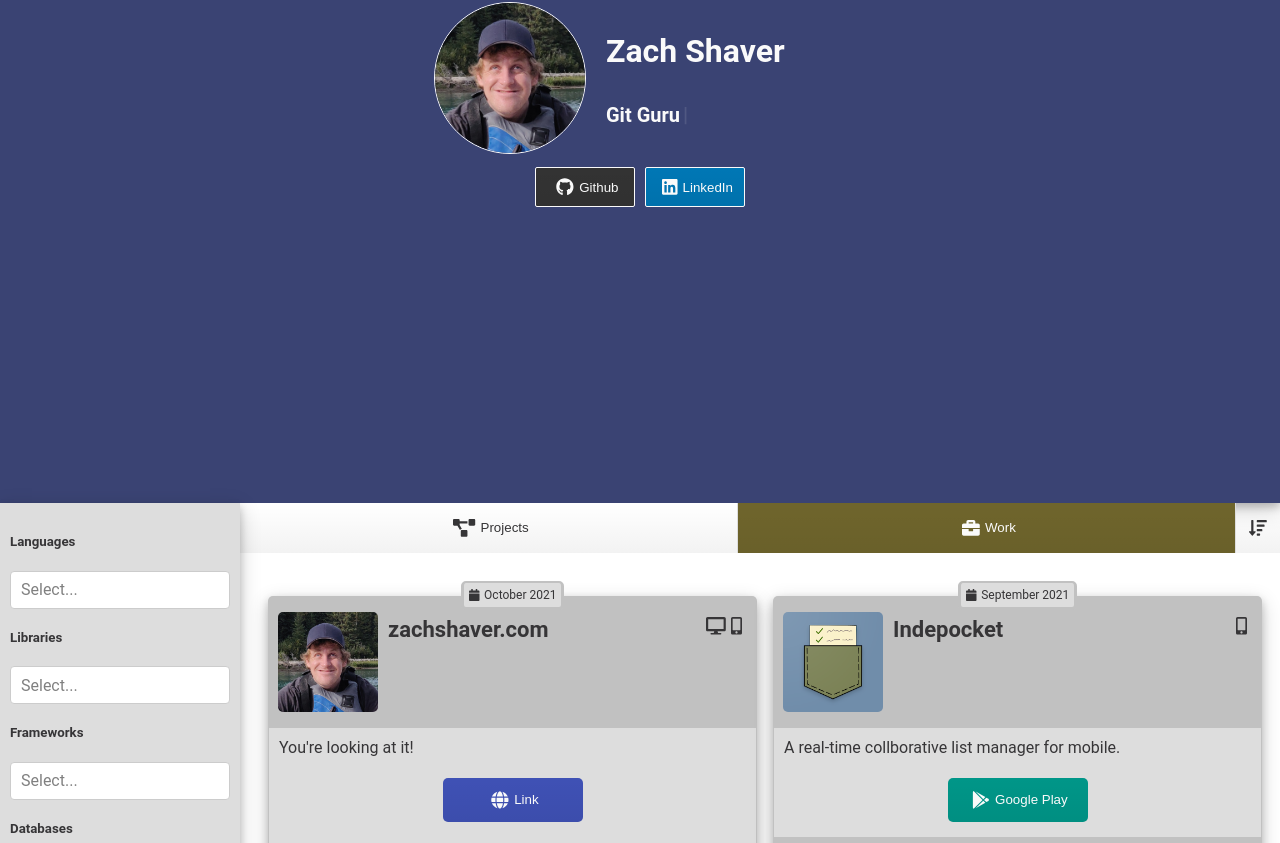
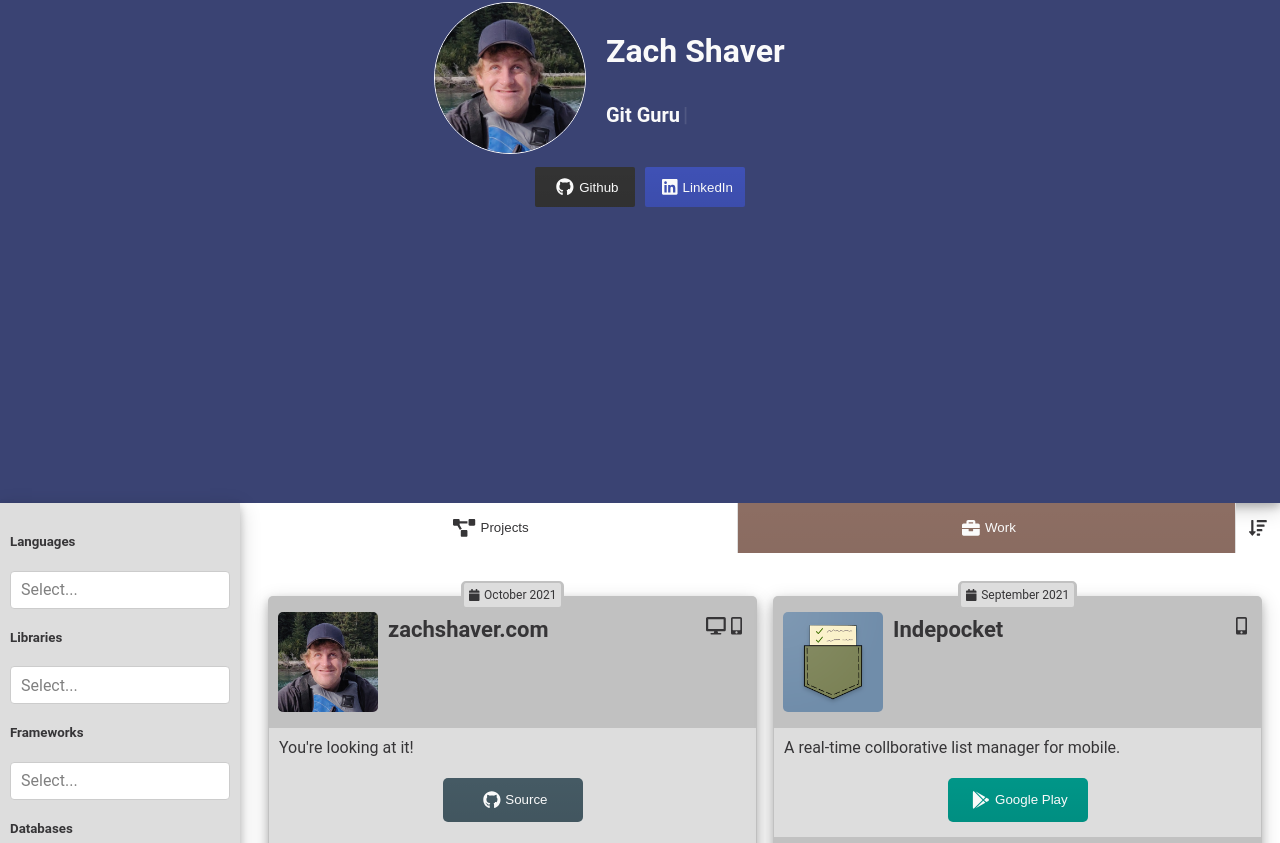
Before and after one commit to ShavaShav/web, a React (Create React App) app: page / in a window 1280 px wide. Shown: the part 297-1140 px from the top of the page. Built offline with nearby package versions, Linux system fonts and the light colour scheme.

Commit message:
Update header

```diff
--- a/src/components/Header.tsx
+++ b/src/components/Header.tsx
@@ -15,7 +15,6 @@ interface HeaderProps {
 }
 
 const Container = styled.div<HeaderProps>`
-  transition: background-color 0.50s linear;
   position: sticky;
   top: 0;
   padding: 0px 10px;
@@ -24,7 +23,7 @@ const Container = styled.div<HeaderProps>`
   flex-direction: row;
   z-index: 2;
   box-shadow: ${({isAtTop}) => isAtTop ? '0 4px 8px 0 rgba(0, 0, 0, 0.2), 0 6px 20px 0 rgba(0, 0, 0, 0.19)' : 0};
-  transition: all 0.50s linear;
+  transition: background-color 0.50s linear;
 `
 
 const Hider = styled.div<HeaderProps>`
--- a/src/components/Profile.tsx
+++ b/src/components/Profile.tsx
@@ -90,7 +90,8 @@ const LinkButton = styled(Button)`
   height: 40px;
   width: 100px;
   margin: 5px;
-  border-color: ${({theme}) => theme.profileTint};
+  border: 0;
+  /* border-color: ${({theme}) => theme.profileTint}; */
   transition: all 0.50s linear;
 `
 
@@ -135,7 +136,7 @@ const Profile = (props: ProfileProps) => {
           </ProfileSection>
           <Row>
             <LinkButton icon={faGithub} color={'#333'} url='https://www.github.com/ShavaShav' title="Github"/>
-            <LinkButton icon={faLinkedin} color={'#0077b5'} url='https://ca.linkedin.com/in/zach-shaver' title="LinkedIn"/>
+            <LinkButton icon={faLinkedin} color={'#3F51B5'} url='https://ca.linkedin.com/in/zach-shaver' title="LinkedIn"/>
           </Row>
         </ProfileWrapper>
       </Container>
--- a/src/components/Records.tsx
+++ b/src/components/Records.tsx
@@ -45,6 +45,7 @@ const ToggleButtons = styled.div`
 `
 
 const ToggleButton = styled(Button)<ToggleButtonProps>`
+  background: ${({theme, isActive}) => isActive ? 'none' : 'linear-gradient(transparent,rgba(0, 0, 0, 0.2)) top/100% 800%'};
   background-color: ${({theme, isActive}) => isActive ? theme.body : theme.button};
   color: ${({theme, isActive}) => isActive ? theme.text : theme.buttonTint};
   transition: all 0.5s linear;
@@ -55,6 +56,7 @@ const ToggleButton = styled(Button)<ToggleButtonProps>`
 `
 
 const SortButton = styled(Button)`
+  background: none;
   background-color: transparent;
   color: ${({theme}) => theme.text};
   border-radius: 0;
@@ -108,8 +110,8 @@ const Records = (props: any) => {
       <Main>
         <RecordHeader>
           <ToggleButtons>
-            <ToggleButton isActive={!isShowingWork} onClick={() => {console.log('projects'); setIsShowingWork(false)}} title="Projects" icon={faProjectDiagram}/>
-            <ToggleButton isActive={isShowingWork} onClick={() => {console.log('work'); setIsShowingWork(true)}} title="Work" icon={faBriefcase}/>
+            <ToggleButton isActive={!isShowingWork} onClick={() => setIsShowingWork(false)} title="Projects" icon={faProjectDiagram}/>
+            <ToggleButton isActive={isShowingWork} onClick={() => setIsShowingWork(true)} title="Work" icon={faBriefcase}/>
           </ToggleButtons>
           <SortButton icon={isAscending ? faSortAmountUp : faSortAmountDown} onClick={() => {console.log('sort'); setIsAscending(!isAscending)}}/>
         </RecordHeader>
--- a/src/data.ts
+++ b/src/data.ts
@@ -162,8 +162,8 @@ export const ProjectRecords: Record[] = [
     isMobile: true,
     links: [
       {
-        type: 'website',
-        url: 'https://www.zachshaver.com/'
+        type: 'source_code',
+        url: 'https://github.com/ShavaShav/web'
       }
     ],
   },
--- a/src/globalStyles.ts
+++ b/src/globalStyles.ts
@@ -15,7 +15,7 @@ export default createGlobalStyle<{theme: Theme}>`
     background: ${({ theme }) => theme.body};
     color: ${({ theme }) => theme.text};
     font-family: Roboto, Tahoma, Helvetica, Arial, sans-serif;
-    transition: all 0.50s linear;
+    transition: background 0.50s linear, color 0.50s linear;
   }
   button {
     border: ${({theme}) => `1px solid ${theme.buttonBorder}`};
@@ -24,7 +24,7 @@ export default createGlobalStyle<{theme: Theme}>`
     color: ${({theme}) => theme.buttonTint};
     border-radius: 2px;
     padding: 5px;
-    transition: all 0.50s linear;
+    transition: all 0.50s linear, background 0.1s linear;
     pointer-events: auto;
   }
   button:hover, button:active {
--- a/src/themes.ts
+++ b/src/themes.ts
@@ -3,8 +3,9 @@ const Colors = {
   secondaryBackgroundDark: '#212022',
   backgroundLight: '#FFF',
   secondaryBackgroundLight: '#DDD',
-  action: '#6F652C',
-  primaryDark: '#28315e',
+  actionDark: '#795548',
+  actionLight: '#8D6E63',
+  primaryDark: '#2e355c',
   primaryLight: '#3a4373',
   secondaryDark: '#353535',
   secondaryLight: '#C1C1C1',
@@ -50,7 +51,7 @@ export const lightTheme: Theme = {
   toggleBorder: Colors.secondaryLight,
   toggleButtonBackground: '#999',
   // button: 'linear-gradient(#39598A, #79D7ED)',
-  button: Colors.action,
+  button: Colors.actionLight,
   buttonBorder: Colors.textLight,
   buttonBorderActive: '#161517',
   buttonTint: '#FAFAFA',
@@ -77,7 +78,7 @@ export const darkTheme: Theme = {
   toggleBorder: '#6B8096',
   toggleButtonBackground: Colors.primaryDark,
   // button: 'linear-gradient(#091236, #1E215D)',
-  button:  Colors.action,
+  button:  Colors.actionDark,
   buttonBorder: '#CCC',
   buttonBorderActive: Colors.textDark,
   buttonTint: Colors.textDark,
```
